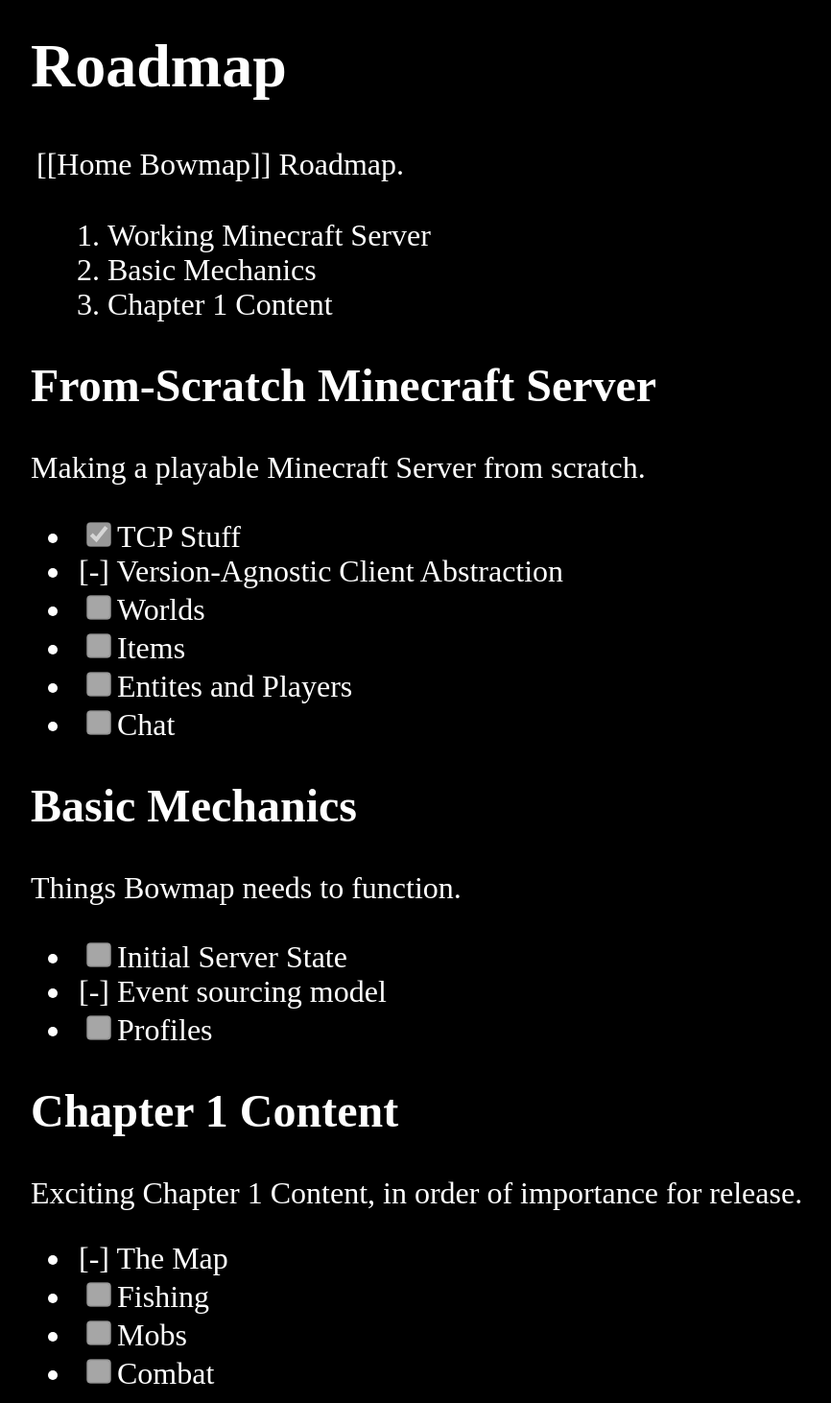
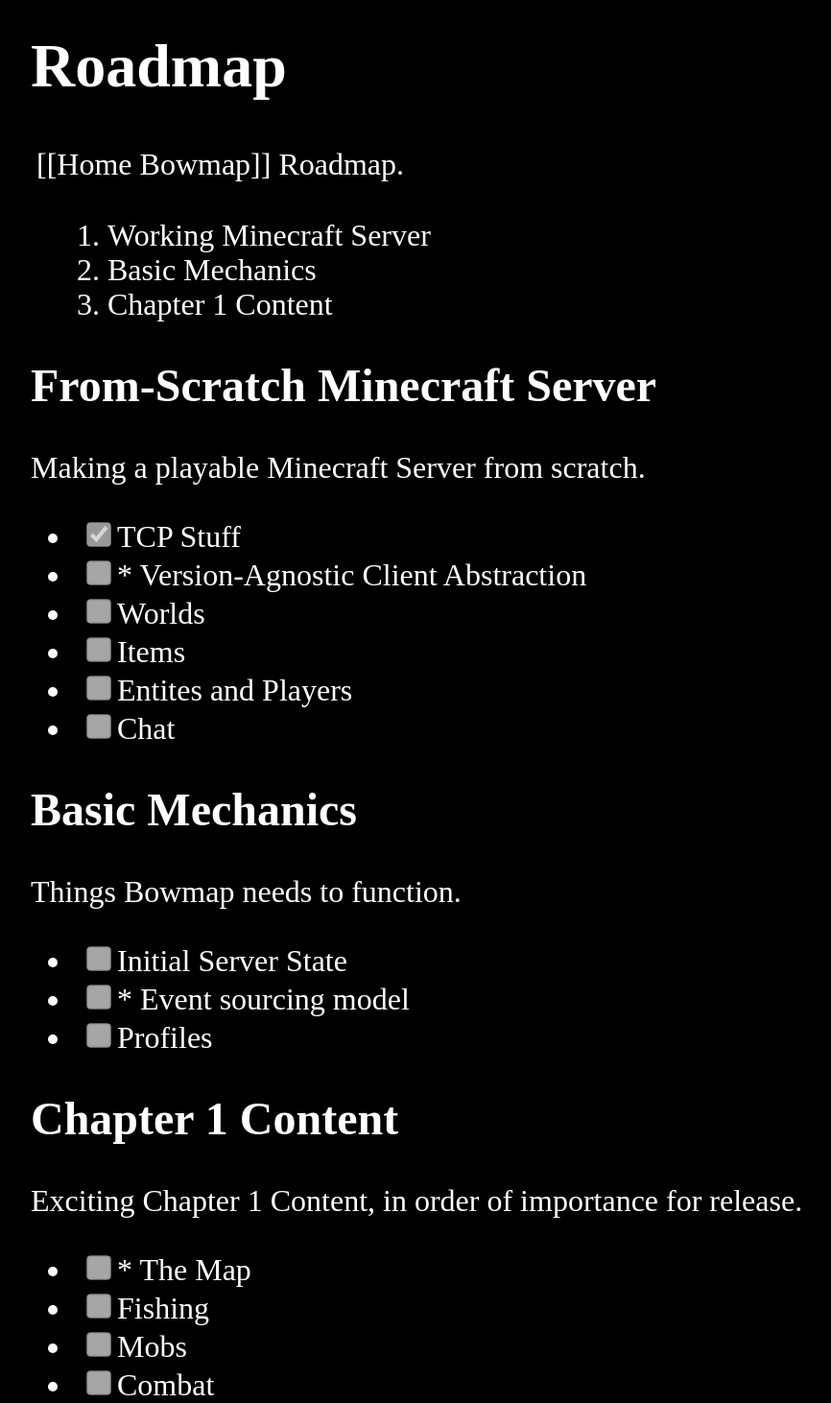
Before and after one commit to Bowmap/website, a Jekyll site: the page built from pages/Roadmap.md, in a window 1280 px wide. Shown: the whole page at 96% size, without its empty margins (0-866 px from the left). Built offline with Jekyll 4.4.1, drawn with Linux system fonts in a browser that asks for light colours.

Commit message:
They sure do not

```diff
--- a/pages/Roadmap.md
+++ b/pages/Roadmap.md
@@ -14,7 +14,7 @@ title: Roadmap
 Making a playable Minecraft Server from scratch.
 
 - [x] TCP Stuff
-- [-] Version-Agnostic Client Abstraction
+- [ ] * Version-Agnostic Client Abstraction
 - [ ] Worlds
 - [ ] Items
 - [ ] Entites and Players
@@ -25,14 +25,14 @@ Making a playable Minecraft Server from scratch.
 Things Bowmap needs to function.
 
 - [ ] Initial Server State
-- [-] Event sourcing model
+- [ ] * Event sourcing model
 - [ ] Profiles
 
 ## Chapter 1 Content
 
 Exciting Chapter 1 Content, in order of importance for release.
 
-- [-] The Map
+- [ ] * The Map
 - [ ] Fishing
 - [ ] Mobs
 - [ ] Combat
```
